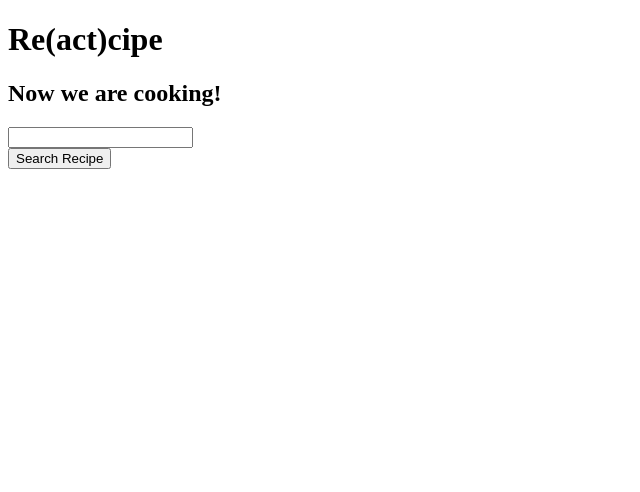
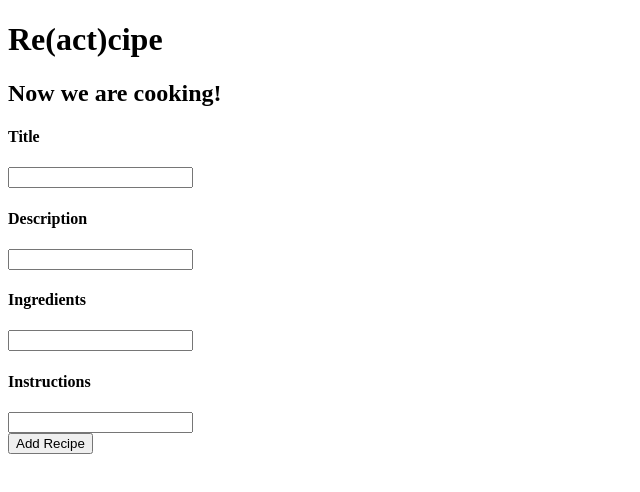
Before and after one commit to vice2al/react_example_w_redux_saga, a React app: page / in a window 1280 px wide. Shown: the top 492 px of the page, without its empty margins (0-640 px from the left). Built offline with nearby package versions, Linux system fonts and the light colour scheme.

Commit message:
Started developing component for the addition of new recipes. Next step: generate multiple input forms depending on demand, for ingredients and instructions

```diff
--- a/src/App.js
+++ b/src/App.js
@@ -1,27 +1,57 @@
 import React, { Component } from "react";
 import ReactDOM from "react-dom";
 import { connect } from 'react-redux';
-import {RecipeSearch} from "./Components";
+import {RecipeSearch, AddRecipe} from "./Components";
 import {recipes} from "./RecipesConst";
 import {load} from "./Redux/recipesSlice";
+
+const RECIPESEARCH_COMPONENT = 0;
+const ADDRECIPE_COMPONENT = 1;
 
 class App extends React.Component{
 
 
   constructor(props) {
     super(props);
+
+    this.state = {
+      active_component: ADDRECIPE_COMPONENT,
+    };
+
+    this.renderSelectedComponent = this.renderSelectedComponent.bind(this);
   }
 
   componentDidMount(){
   	this.props.load(recipes);
   }
 
+  renderSelectedComponent(){
+    var component;
+
+    switch(this.state.active_component){
+      case RECIPESEARCH_COMPONENT:
+        component = <RecipeSearch />;
+        break;
+      case ADDRECIPE_COMPONENT:
+        component = <AddRecipe />;
+        break;
+      default:
+        component = <div/>;
+        console.log("App.js: Invalid component");
+    }
+
+    return component;
+  }
+
   render() {
+
+
+
     return (
         <div>
           <h1>{"Re(act)cipe"}</h1>
           <h2>{"Now we are cooking!"}</h2>
-          <RecipeSearch />
+          {this.renderSelectedComponent()}
         </div>
     );
   }
--- /dev/null
+++ b/src/Components/AddRecipe.jsx
@@ -0,0 +1,118 @@
+import React, { Component } from "react";
+import RecipeList from "./RecipeList";
+import { connect } from "react-redux";
+import { selectRecipes } from "../Redux/recipesSlice";
+
+const TITLE_FIELD         = 0;
+const DESCRIPTION_FIELD   = 1;
+const INGREDIENTS_FIELD   = 2;
+const INSTRUCTIONS_FIELD  = 3;
+
+class AddRecipe extends Component {
+  constructor(props) {
+    super(props);
+
+    this.state = {
+      title_value: "",
+      description_value: "",
+      ingredients: [""],
+      Instructions: [""]
+    };
+
+    this.handleChange = this.handleChange.bind(this);
+    this.handleAddition = this.handleAddition.bind(this);
+  }
+
+  handleChange(event) {
+    const { value } = event.target;
+    const field = parseInt(event.target.getAttribute("field"));
+
+    switch(field){
+
+      case TITLE_FIELD:
+        this.setState({
+          title_value: value
+        });
+        break;
+
+      case DESCRIPTION_FIELD:
+        this.setState({
+          description_value: value
+        });
+        break;
+      //TODO: change these two, depending on the input form
+      case INGREDIENTS_FIELD:
+        this.setState({
+          ingredients_value: value
+        });
+        break;
+      case INSTRUCTIONS_FIELD:
+        this.setState({
+          instructions_value: value
+        });
+        break;
+      default:
+        console.log("AddRecipe.jsx: Invalid field provided");
+    }
+  }
+
+  //TODO
+  handleAddition() {
+
+  }
+
+  render() {
+
+    return (
+    	<div>
+	    	<div>
+          <h4>{"Title"}</h4>
+		      <form>
+		        <input
+		          type="text"
+              field={TITLE_FIELD}
+		          value={this.state.title_value}
+		          onChange={this.handleChange}
+		        />
+		      </form>
+
+          <h4>{"Description"}</h4>
+          <form>
+            <input
+              type="text"
+              field={DESCRIPTION_FIELD}
+              value={this.state.description_value}
+              onChange={this.handleChange}
+            />
+          </form>
+
+          <h4>{"Ingredients"}</h4>
+          <form>
+            <input
+              type="text"
+              field={INGREDIENTS_FIELD}
+              value={this.state.value}
+              onChange={this.handleChange}
+            />
+          </form>
+
+          <h4>{"Instructions"}</h4>
+          <form>
+            <input
+              type="text"
+              field={INSTRUCTIONS_FIELD}
+              value={this.state.value}
+              onChange={this.handleChange}
+            />
+          </form>
+
+		      <button onClick={this.handleAddition}>
+		        {"Add Recipe"}
+		      </button>
+	      </div>
+      </div>
+    );
+  }
+}
+
+export default AddRecipe;
--- a/src/Components/RecipeSearch.jsx
+++ b/src/Components/RecipeSearch.jsx
@@ -25,12 +25,14 @@ class RecipeSearch extends Component {
     });
   }
 
+
+
   handleSearch() {
   	var search_string = this.state.value;
   	var recipes_found = [];
 
   	if (search_string.localeCompare("") != 0){
-
+      //TODO: Transfer this logic to a selector in recipesSlice
 	  	this.props.recipes.forEach(recipe => {
 	  		if (recipe.title.toLowerCase().includes(search_string))
 	  			recipes_found.push(recipe);
--- a/src/Components/index.js
+++ b/src/Components/index.js
@@ -1,3 +1,4 @@
 export {default as RecipeSearch} 	from './RecipeSearch';
+export {default as AddRecipe} 		from './AddRecipe';
 export {default as RecipeList} 		from './RecipeList';
 export {default as Recipe} 			from './Recipe';
```
